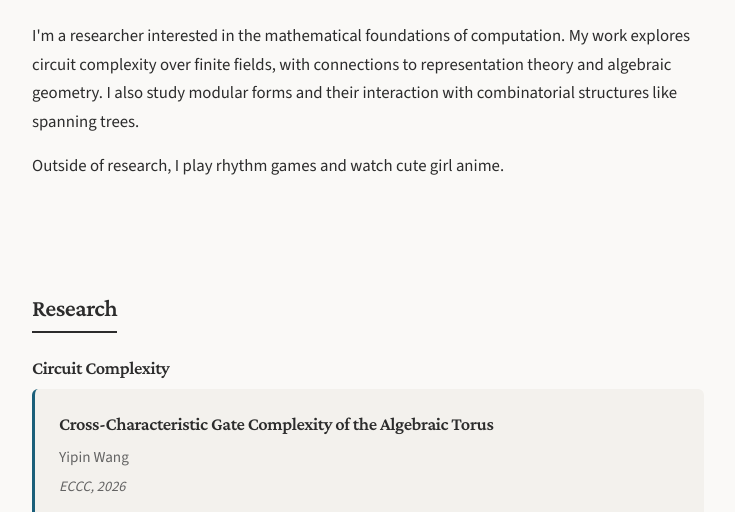
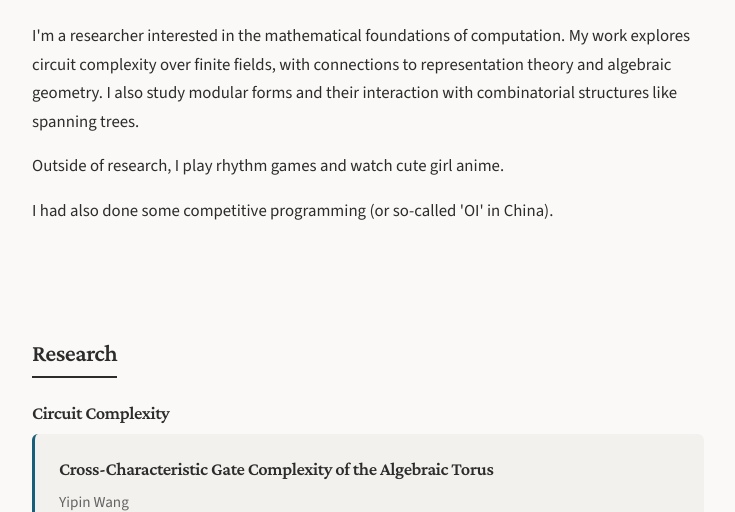
Before and after one commit to TianyiLemon/TianyiLemon.github.io, a plain HTML site: page index.html in a window 1280 px wide. Shown: the part 265-777 px from the top of the page, without its empty margins (272-1007 px from the left). Drawn offline with nearby package versions, Linux system fonts and the light colour scheme.

Commit message:
Update personal info

```diff
--- a/index.html
+++ b/index.html
@@ -46,6 +46,9 @@
                     </p>
                     <p class="bio">
                         Outside of research, I play rhythm games and watch cute girl anime.
+                    </p>
+                    <p class="bio">
+                        I had also done some competitive programming (or so-called 'OI' in China).
                     </p>
                 </div>
             </section>
```
